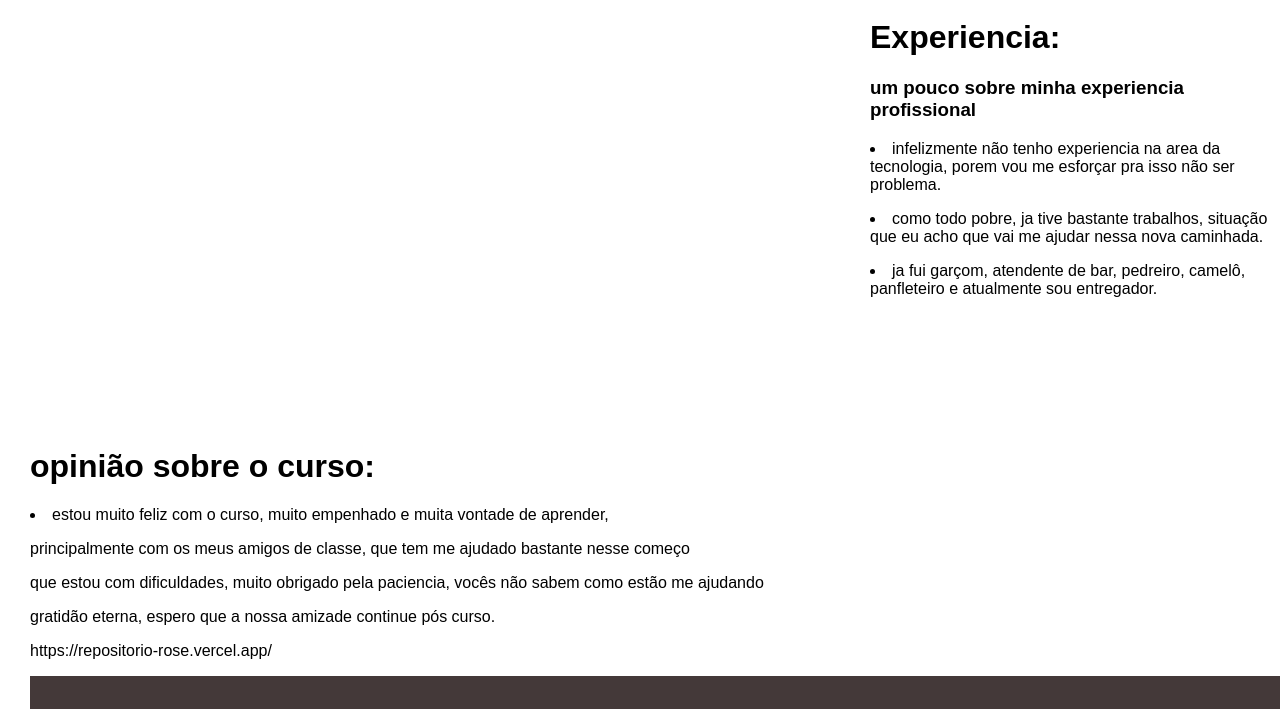
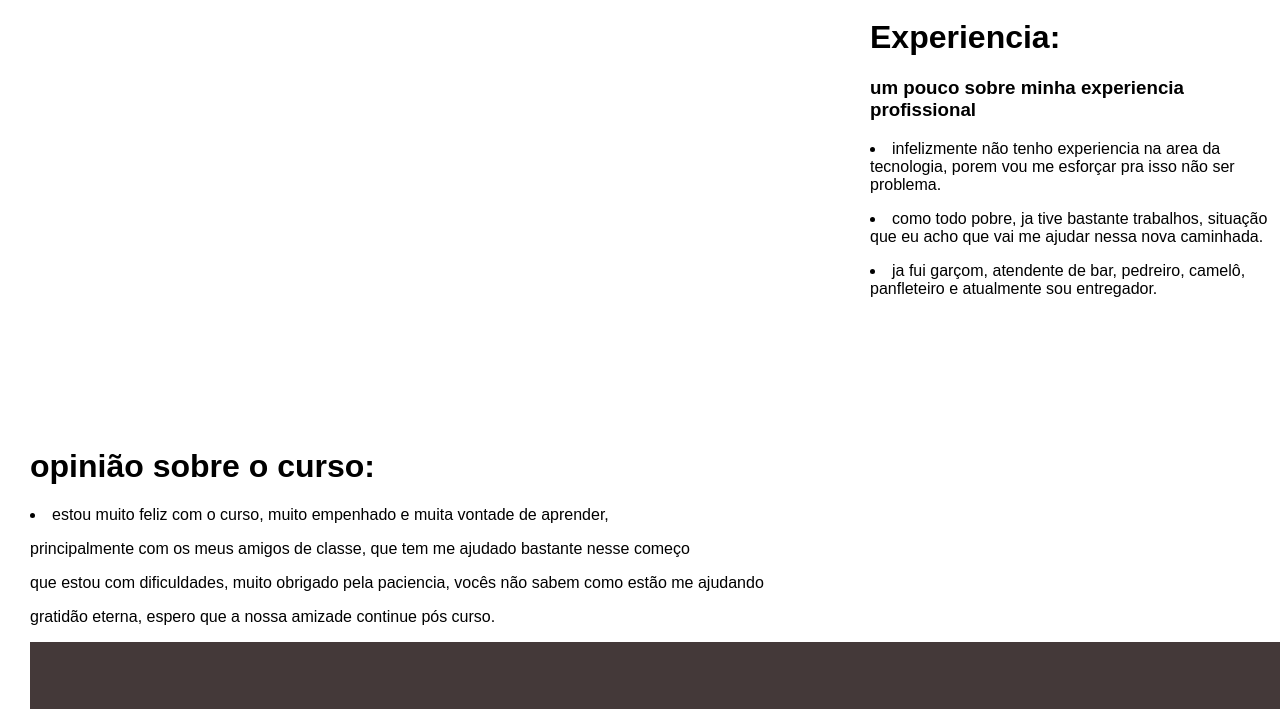
Before and after one commit to Ricardopgm/repositorio, a plain HTML site: page index.html in a window 1280 px wide. Shown: the part 868-1577 px from the top of the page. Drawn offline with Linux system fonts and the light colour scheme.

Commit message:
Add files via upload

```diff
--- a/index.html
+++ b/index.html
@@ -1,4 +1,6 @@
 <!DOCTYPE html>
+<!--https://repositorio-6d759mixp-ricardopgm.vercel.app/-->
+
 <head>
     <title>projeto 2</title>
     <link rel="stylesheet" href="index.css">
@@ -77,7 +79,7 @@ body {
 <p>gratidão eterna, espero que a nossa amizade continue pós curso.</p>
 
 
-<p>https://repositorio-rose.vercel.app/</p>
+
 
 <div id="active">
     <footer>
```
